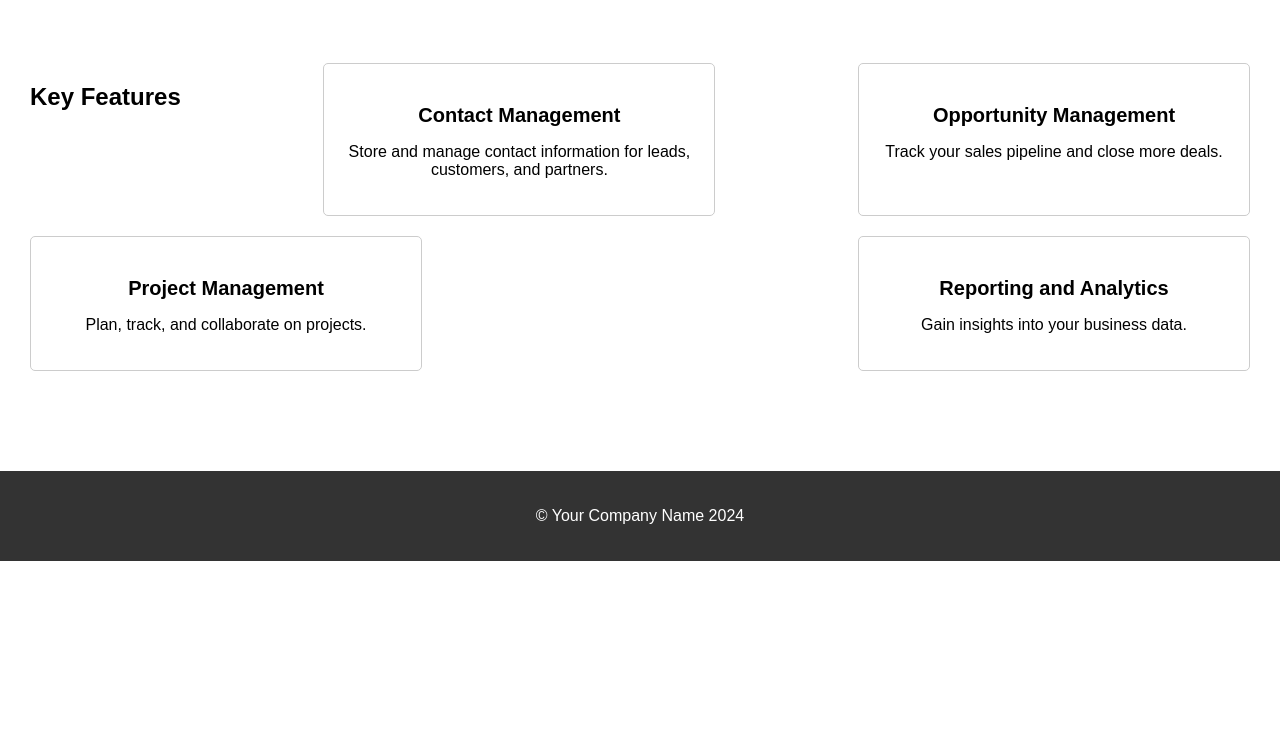
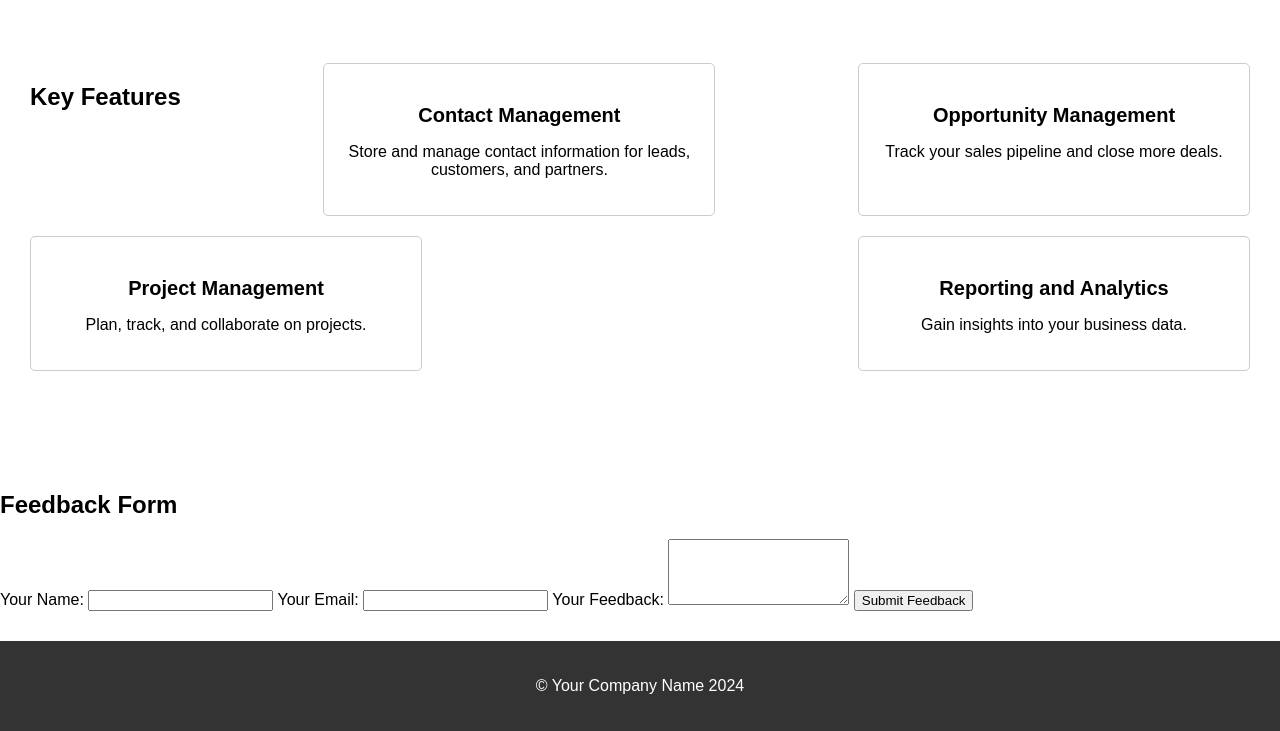
Before and after one commit to Tasfiul-Hedayet/Demo-Web, a plain HTML site: page index.html in a window 1280 px wide. Shown: the part 459-1190 px from the top of the page. Before the commit the page ends 1020 px from the top, so only its background shows below. Drawn offline with Linux system fonts and the light colour scheme.

Commit message:
Feedback form added

```diff
--- a/index.html
+++ b/index.html
@@ -296,6 +296,24 @@
  </section>
  </main>
 
+
+  <section class="feedback">
+  <h2>Feedback Form</h2>
+  <form action="#" method="post">
+    <label for="name">Your Name:</label>
+    <input type="text" id="name" name="name" required>
+
+    <label for="email">Your Email:</label>
+    <input type="email" id="email" name="email" required>
+
+    <label for="message">Your Feedback:</label>
+    <textarea id="message" name="message" rows="4" required></textarea>
+
+    <button type="submit">Submit Feedback</button>
+  </form>
+  </section>
+
+
  <footer>
  <p>&copy; Your Company Name 2024</p>
  </footer>
```
